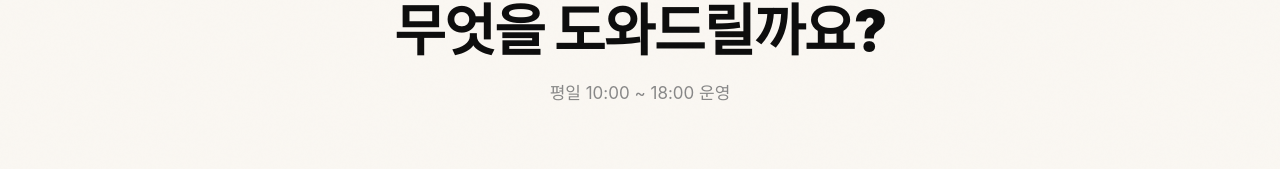
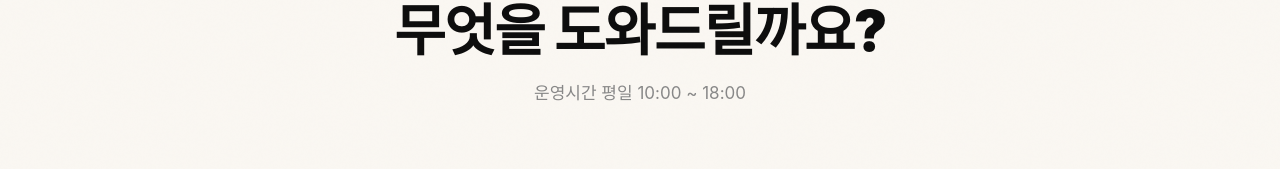
Before and after one commit to solip7131/menulab-v3, a Next.js app: page /customer in a window 1280 px wide. Shown: the part 213-382 px from the top of the page. Built offline with nearby package versions, Linux system fonts and the light colour scheme; a web font is replaced by a local one.

Commit message:
Customer page: update hero subtitle to 운영시간 평일 10:00 ~ 18:00

```diff
--- a/app/customer/page.tsx
+++ b/app/customer/page.tsx
@@ -75,7 +75,7 @@ export default function CustomerPage() {
               무엇을 도와드릴까요?
             </h1>
             <p style={{ fontSize: 'clamp(15px,1.8vw,17px)', color: '#888', lineHeight: 1.7 }}>
-              평일 10:00 ~ 18:00 운영
+              운영시간 평일 10:00 ~ 18:00
             </p>
           </div>
         </section>
```
